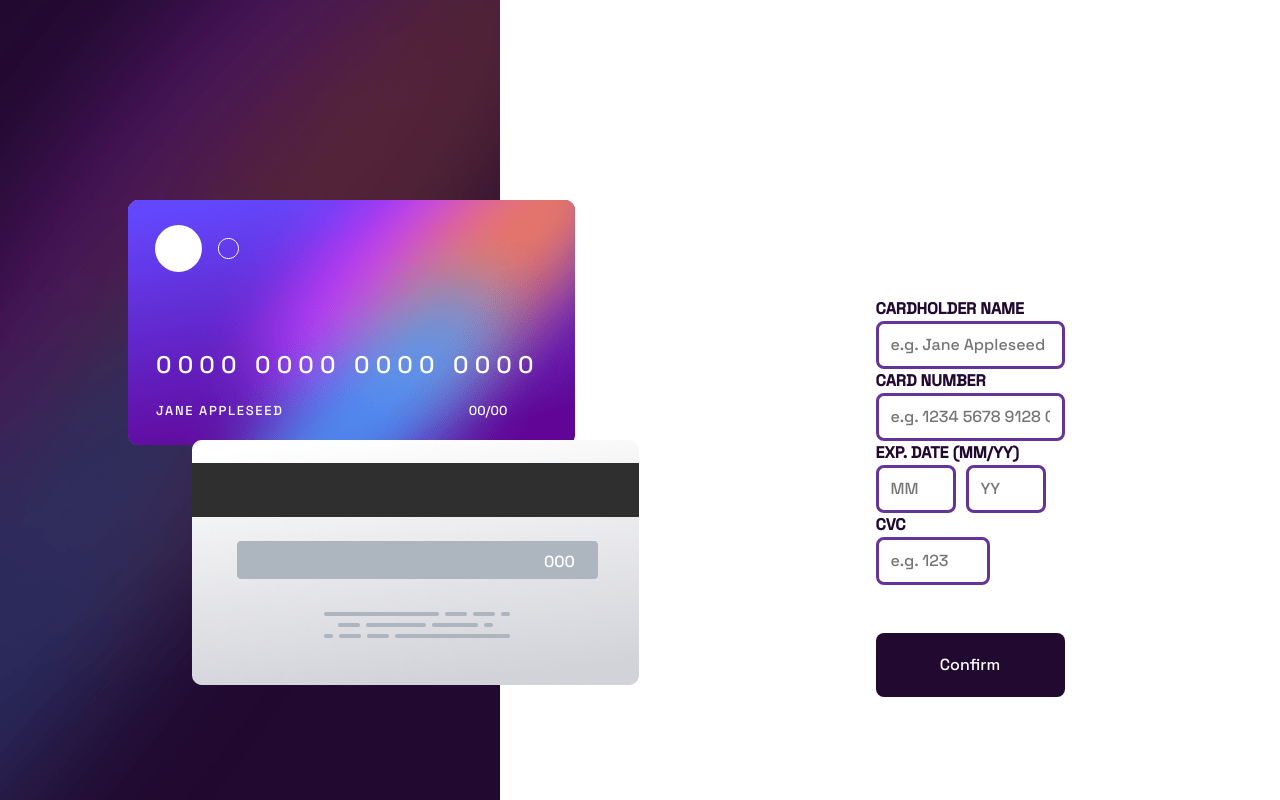
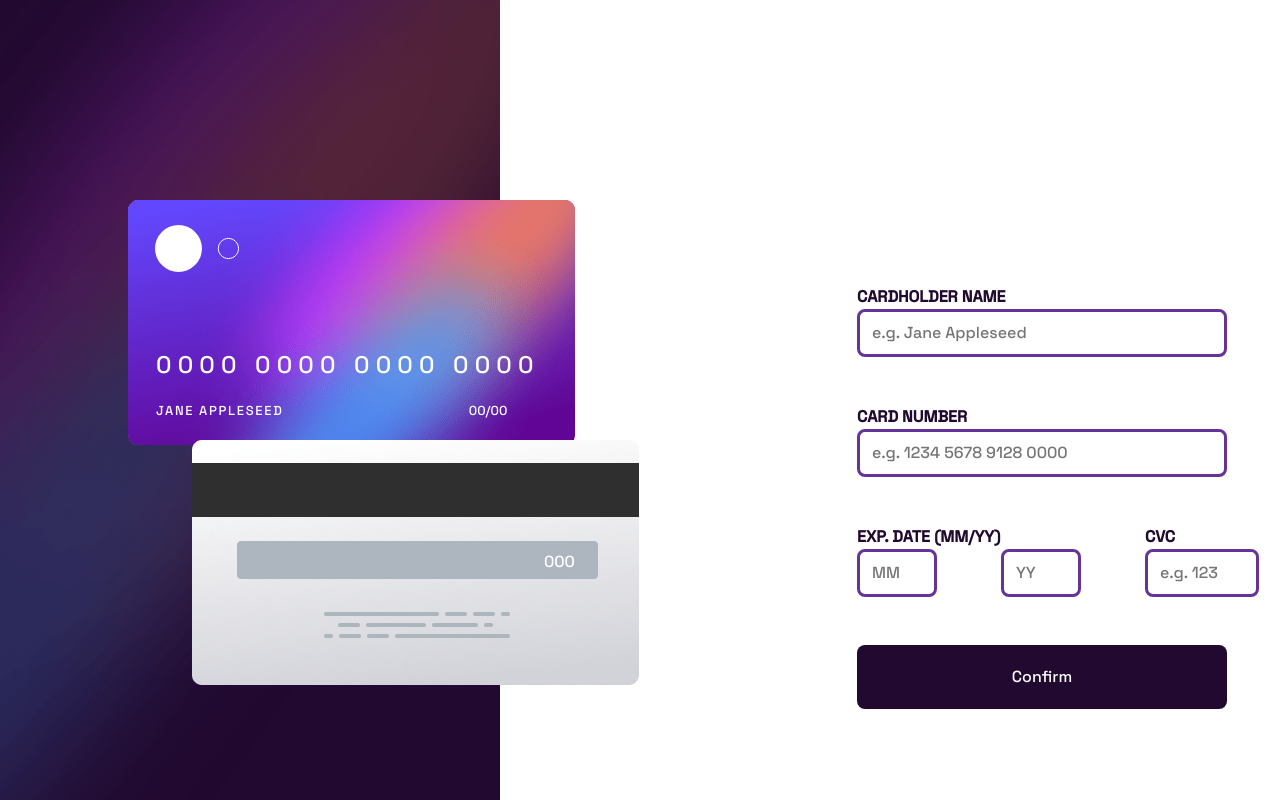
Before and after one commit to Chukeze/interactive-card-details-form-main, a website built with Vite: page fem-interactive-card-details/index.html in a window 1280 px wide. Shown: the top 800 px of the page. Built offline with nearby package versions, Linux system fonts and the light colour scheme.

Commit message:
Update The styling and fix form error bugs

```diff
--- a/fem-interactive-card-details/main.js
+++ b/fem-interactive-card-details/main.js
@@ -1,5 +1,5 @@
 import './style.css';
-//import { cardManipulation } from './functionality.js';
+
 const number = new RegExp(/^d+$/);
 document.querySelector('#app').innerHTML = `
   <aside>
@@ -23,33 +23,28 @@ document.querySelector('#app').innerHTML = `
       </div>
   </aside>
   <main role="main">
-    <section class="padding-block-700">
+    <section class="padding-block-700 form">
       <div class="container">
         <form class="even-rows" novalidate>
           <div class="inputs">
             <label for="name"> Cardholder Name</label>
             <input type="text" id="name" name="name" placeholder="e.g. Jane Appleseed"  required/>
-            <p class="form-error" data-error="true></p>
+            <p class="form-error" data-error="true"></p>
           </div>
           <div class="inputs">
             <label for="number"> Card Number</label>
-            <input type="text" pattern="[0-9, \s]+" id="card-number" name="number"  placeholder="e.g. 1234 5678 9128 0000" required/>
-            <p class="form-error" data-error="true></p>
+            <input type="text" pattern="[0-9, /\s]+" id="card-number" name="number"  placeholder="e.g. 1234 5678 9128 0000" required/>
+            <p class="form-error" data-error="true"></p>
           </div>
-          <div class="odd-columns">
-            <div class="inputs">
-              <label for="month"> Exp. Date <span> (MM/YY)</span></label>
-              <div class="flex">
-                <input type="text" id="month" name="month" placeholder="MM" pattern="[0-9]+{1,2}" required>
-                <input type="text" id="year" name="year" placeholder="YY" pattern="[0-9]+{1,2}" required>
-              </div>
-              <p class="form-error" data-error="true></p>
-            </div>
-            <div class="inputs">
-              <label for="cvc"> CVC </label>
-              <input type="text" id="cvc" name="cvc" min-length="3" maxlength="4" placeholder="e.g. 123" pattern="[0-9]{4}" required>
-            </div>
-          </div>
+          <fieldset class="inputs odd-columns">
+            <label for="month"> Exp. Date <span> (MM/YY)</span></label>
+            <input type="text" id="month" name="month" placeholder="MM" pattern="[0-9]+" required/>
+            <input type="text" id="year" name="year" placeholder="YY" pattern="[0-9]+" required/>
+            <p class="form-error" data-error="true"></p>
+            <label for="cvc"> CVC </label>
+            <input type="text" id="cvc" name="cvc" min-length="3" maxlength="4" placeholder="e.g. 123" pattern="[0-9]{3}" required/>
+            <p class="form-error" data-error="true"></p>
+          </fieldset>
           <button type="submit" id="confirm"> Confirm</button>
         </form>
       </div>
@@ -72,7 +67,8 @@ document.querySelector('#app').innerHTML = `
 `
 const domElements = {
   form: document.querySelector('form'),
-  success: document.querySelector('.success'),
+  view: document.querySelector('.form'),
+  success: document.querySelector('.hidden'),
   reset: document.querySelector('#reset-button'),
   cards: {
     name: document.querySelector('.owner'),
@@ -94,15 +90,15 @@ const domElements = {
 //pattern = "[0-9]{1,2}"
 //pattern = "[0-9]{4}"
 //[0-9, *\s]+
-const getErrorElement = (el=HTMLElement) => {
-  const next = el.prototype.nextElementSibling;
-  if( next?.dataset.error) return next;
+const getErrorElement = (el) => {
+  const next = el.nextElementSibling;
+  if (next === null || next?.dataset.error) return next;
   return getErrorElement(next)
 };
 
 const errorMssg = {
   required: "Can't be blank",
-  pattern:"Value missing, number only",
+  pattern:"Wrong Format, number only",
 };
 
 domElements.form?.addEventListener('submit', e => {
@@ -112,22 +108,26 @@ domElements.form?.addEventListener('submit', e => {
   const fields = target.querySelectorAll('input');
   let isValid = true;
   fields.forEach(field => {
-    const inputElements = HTMLInputElement;
-    field = inputElements.prototype.validity;
-    let validation = field;
-    const validate = validation;
+    const validity = field.validity;
     const errorElement = getErrorElement(field);
-    if(validate.valid){
+    //const inputElements = HTMLInputElement;
+    //field = inputElements.prototype.validity;
+    //let validation = field;
+    //const validate = validation;
+    //const errorElement = getErrorElement(field);
+    if(validity.valid){
       field.classList.remove('error');
       errorElement.textContent = '';
       return;
     }
+    console.log(field.name, validity);
     isValid = false;
     field.classList.add('error');
-    errorElement.textContent = validate.valueMissing ? errorMssg.required : errorMssg.pattern;
+    errorElement.textContent = validity.valueMissing ? errorMssg.required : errorMssg.pattern;
   });
   if( isValid) {
     domElements.form?.classList.add('hidden');
+    domElements.view?.classList.add('hidden');
     domElements.success?.classList.remove('hidden');
   }
 
@@ -143,7 +143,13 @@ const updatePreview = () => {
 
 domElements.reset?.addEventListener('click', () => {
   domElements.form?.classList.remove('hidden');
-  domElements.success?.classList.remove('hidden');
+  domElements.view?.classList.remove('hidden');
+  domElements.success?.classList.add('hidden');
+  domElements.cards.name.textContent = 'Jane Appleseeds';
+  domElements.cards.number.textContent = '0000 0000 0000 0000';
+  domElements.cards.cvc.textContent = '000';
+  domElements.cards.date.month.textContent = '00';
+  domElements.cards.date.year.textContent = '00';
   domElements.form?.reset();
 });
 
--- a/fem-interactive-card-details/style.css
+++ b/fem-interactive-card-details/style.css
@@ -147,7 +147,7 @@ img{
 /*general styling*/
 #app{
   display: flex;
-  flex-direction: row;
+  flex-flow: row wrap;
   width: 100%;
   gap: 5em;
 }
@@ -232,18 +232,49 @@ main{
   row-gap: var(--size-700);
 }
 .odd-columns{
+  --input-min-size: minmax(5rem, 10vw);
   display: grid;
-  grid-template-columns: repeat(2,1fr);
+  grid-template-columns: var(--input-min-size) var(--input-min-size) minmax(0, 1fr);
   justify-content: center;
   align-items: center;
   column-gap: 1em;
 }
-
+.odd-columns > label:nth-of-type(1) {
+  grid-column: 1 / span 2;
+  grid-row: 1;
+}
+.odd-columns > label:nth-of-type(2) {
+  grid-column: 3;
+  grid-row: 1;
+}
+.odd-columns > input:nth-of-type(1) {
+  grid-column: 1;
+  grid-row: 2;
+}
+.odd-columns > input:nth-of-type(2) {
+  grid-column: 2;
+  grid-row: 2;
+}
+.odd-columns > input:nth-of-type(3) {
+  grid-column: 3;
+  grid-row: 2;
+}
+.odd-columns > p:nth-of-type(1) {
+  grid-column: 1 / span 3;
+  grid-row: 3;
+}
+.odd-columns > p:nth-of-type(2) {
+  grid-column: 3;
+  grid-row: 3;
+}
 
 /*form*/
 form{
   width: 100%;
   margin-inline: auto;
+}
+fieldset{
+  border: none;
 }
 /* Input */
 input{
@@ -259,6 +290,7 @@ input{
 }
 .inputs label{
   display: block;
+  text-transform: uppercase;
 }
 /*
 .mm-yy{
@@ -319,6 +351,10 @@ footer{
   justify-self: stretch;
   align-self: flex-end;
   margin: 0;
+}
+.form-error {
+  color: var(--color-input-error);
+  font-size: 0.9rem;
 }
 
 @media (max-width:55.5em) {
```
